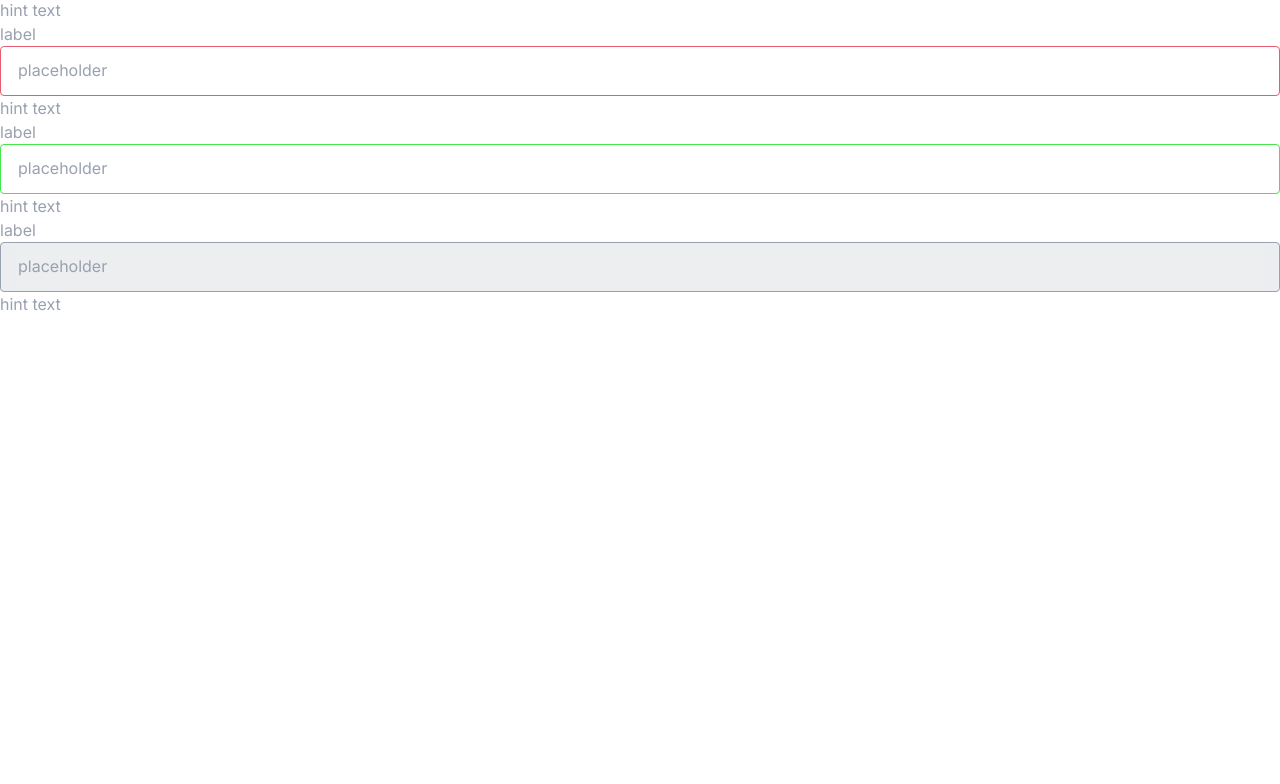
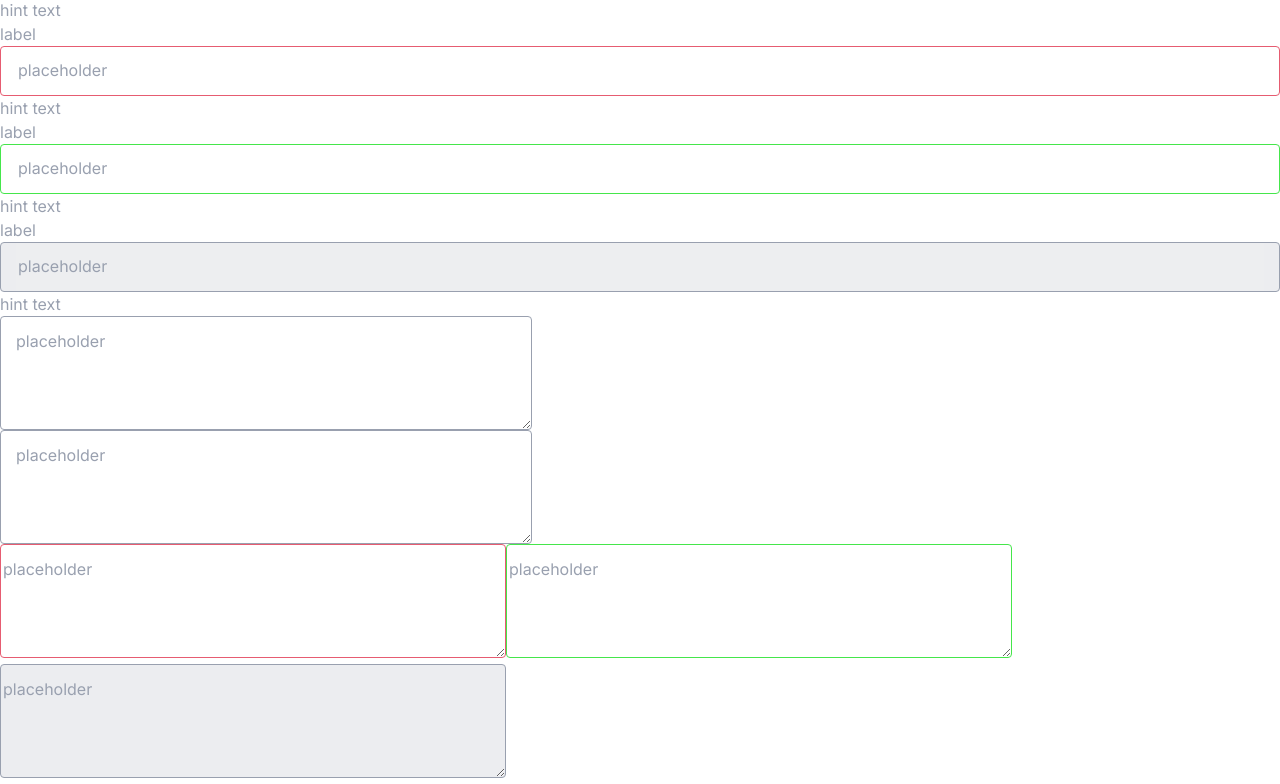
Before and after one commit to rLukoyanov/pp, a React (Create React App) app: page / in a window 1280 px wide. Shown: the part 1044-1828 px from the top of the page. Before the commit the page ends 1360 px from the top, so only its background shows below. Built offline with nearby package versions, Linux system fonts and the light colour scheme.

Commit message:
feat(8): added textarea with any status

```diff
--- a/src/App.tsx
+++ b/src/App.tsx
@@ -2,6 +2,7 @@ import React from "react";
 import Input from "./components/common/Input/Input";
 
 import styles from "./App.module.scss";
+import TextArea from "./components/common/TextArea/TextArea";
 
 function App() {
   return (
@@ -27,6 +28,11 @@ function App() {
       <Input status="error" />
       <Input status="success" />
       <Input status="success" disabled />
+      <TextArea />
+      <TextArea status="default" />
+      <TextArea status="error" />
+      <TextArea status="success" />
+      <TextArea disabled />
     </div>
   );
 }
--- /dev/null
+++ b/src/components/common/TextArea/TextArea.module.scss
@@ -0,0 +1,68 @@
+@import "../../../App.module.scss";
+
+.outline {
+  transition: 1s;
+  display: flex;
+  align-items: center;
+
+  padding: 0 15px;
+}
+
+.textarea {
+  outline: none;
+  border: none;
+  min-width: 392px;
+  width: 500px;
+  min-height: 88px;
+  padding-top: 12px;
+  padding-bottom: 12px;
+  height: 24px;
+  background: #ffffff;
+  border: 1px solid $neutral-60;
+  border-radius: 4px;
+
+  .left {
+    padding-left: 8px;
+  }
+
+  &::placeholder {
+    font-family: "Inter";
+    font-style: normal;
+    font-weight: 400;
+    font-size: 16px;
+    line-height: 24px;
+    color: $neutral-60;
+  }
+
+  &:focus {
+    transition: 1s;
+    border-color: $primary-50;
+  }
+}
+
+.hint .label {
+  font-size: 12.8px;
+  line-height: 20px;
+  color: $neutral-60;
+}
+
+.focused {
+  transition: 1s;
+  border-color: $primary-50;
+}
+
+.error {
+  transition: 1s;
+  border-color: $critical-50;
+}
+
+.success {
+  transition: 1s;
+  border-color: $success-50;
+}
+
+.disabled {
+  transition: 1s;
+  border-color: $neutral-60;
+  background-color: $neutral-10;
+}
--- /dev/null
+++ b/src/components/common/TextArea/TextArea.tsx
@@ -0,0 +1,34 @@
+import React, { useState } from "react";
+
+import styles from "./TextArea.module.scss";
+
+export default function TextArea({
+  status = "default",
+  disabled = false,
+  leftIcon = false,
+  rightIcon = false,
+}) {
+  let inputStyles = styles.textarea;
+
+  switch (status) {
+    case "default":
+      inputStyles = styles.textarea + " " + styles.outline;
+      break;
+    case "error":
+      inputStyles = styles.textarea + " " + styles.error;
+      break;
+    case "success":
+      inputStyles = styles.textarea + " " + styles.success;
+      break;
+  }
+  if (disabled === true) {
+    inputStyles = styles.textarea + " " + styles.disabled;
+  }
+  return (
+    <textarea
+      className={inputStyles}
+      placeholder="placeholder"
+      disabled={disabled}
+    />
+  );
+}
```
